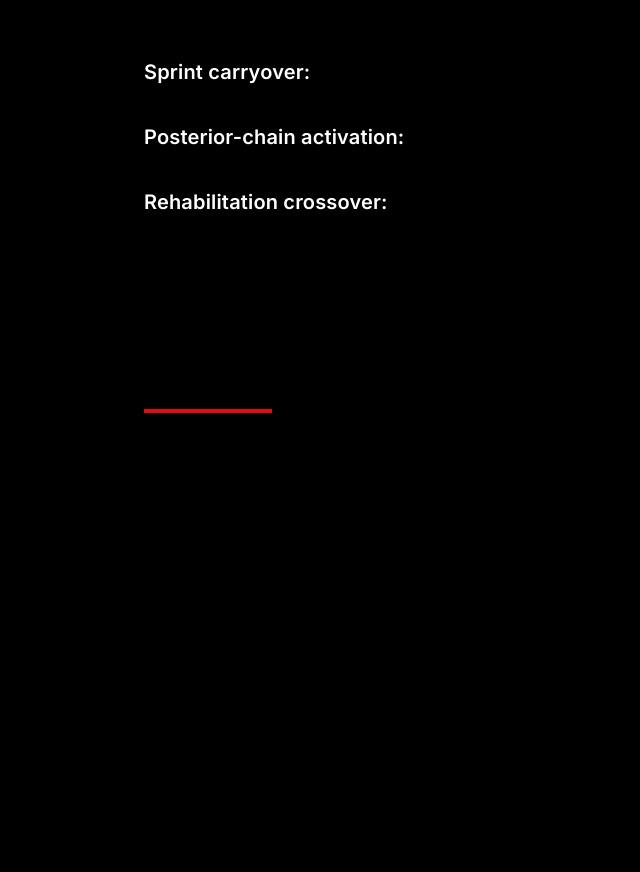
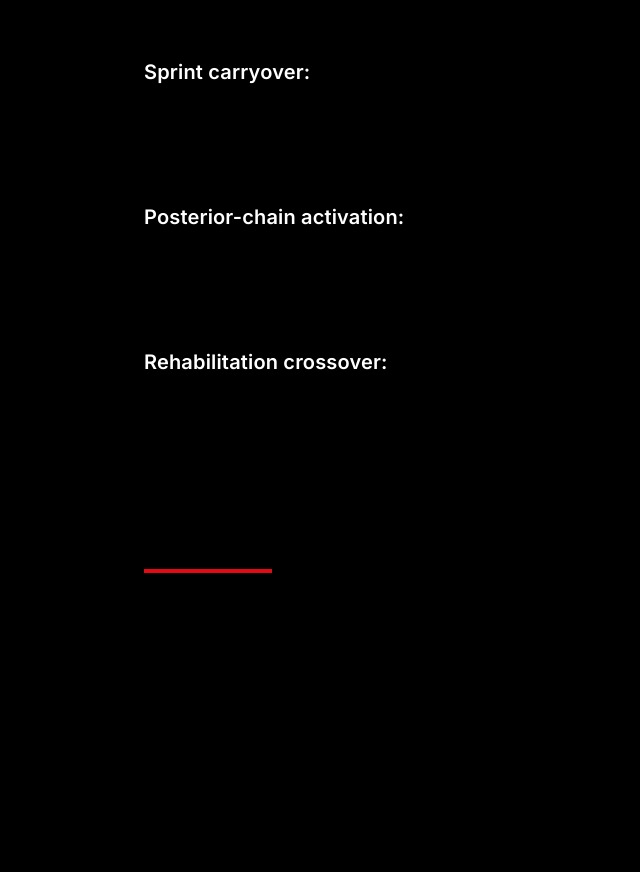
Before and after one commit to infinityspine/exiqx-website, a Next.js app: page /technology in a window 1280 px wide. Shown: the part 1940-2812 px from the top of the page, without its empty margins (0-640 px from the left). Built offline with nearby package versions, Linux system fonts and the light colour scheme.

Commit message:
🕒 Auto-commit: 2025-11-12 13:06:32

```diff
--- a/app/technology/TechnologyContent.tsx
+++ b/app/technology/TechnologyContent.tsx
@@ -53,11 +53,11 @@ export default function TechnologyPage() {
           </h2>
           <div className="w-32 h-[4px] bg-[#e50914] mb-16"></div>
 
-          <p className="text-lg md:text-xl text-gray-300 leading-relaxed mb-32">
+          <p className="text-lg md:text-xl text-gray-300 leading-relaxed" style={{ marginBottom: '80px' }}>
             <span className="font-semibold text-white">Sprint carryover:</span> replicates the closed-chain vector of sprint acceleration for direct athletic transfer. The footplate positions athletes in the precise ground-force vector used during acceleration.
           </p>
 
-          <p className="text-lg md:text-xl text-gray-300 leading-relaxed mb-32">
+          <p className="text-lg md:text-xl text-gray-300 leading-relaxed" style={{ marginBottom: '80px' }}>
             <span className="font-semibold text-white">Posterior-chain activation:</span> maximizes muscular integration from the plantar surface through the glutes and spinal stabilizers for true kinetic-chain transfer.
           </p>
 
@@ -70,7 +70,7 @@ export default function TechnologyPage() {
           </h2>
           <div className="w-32 h-[4px] bg-[#e50914] mb-16"></div>
 
-          <p className="text-lg md:text-xl text-gray-300 leading-relaxed mb-32">
+          <p className="text-lg md:text-xl text-gray-300 leading-relaxed" style={{ marginBottom: '80px' }}>
             Explore the engineering, materials, and biomechanical design that make the ExIQx Footplate the most advanced posterior-chain training system available.
           </p>
 
```
